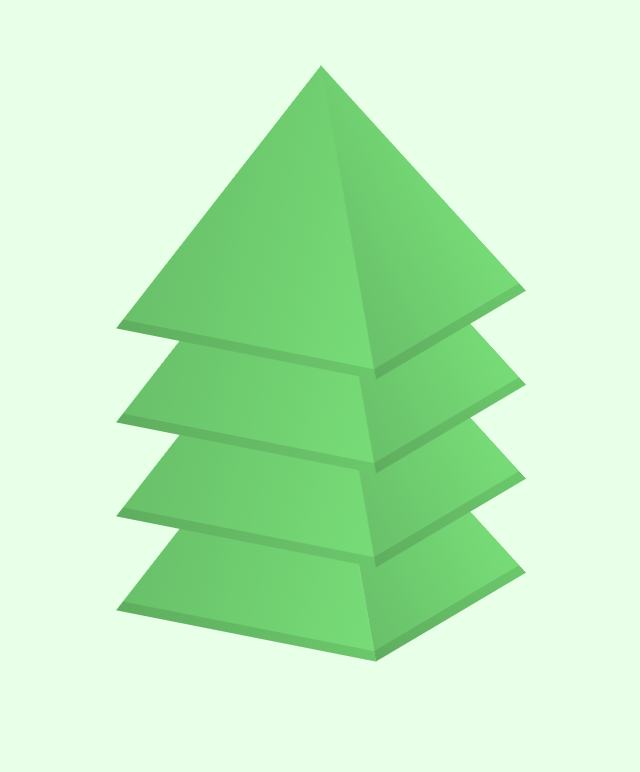
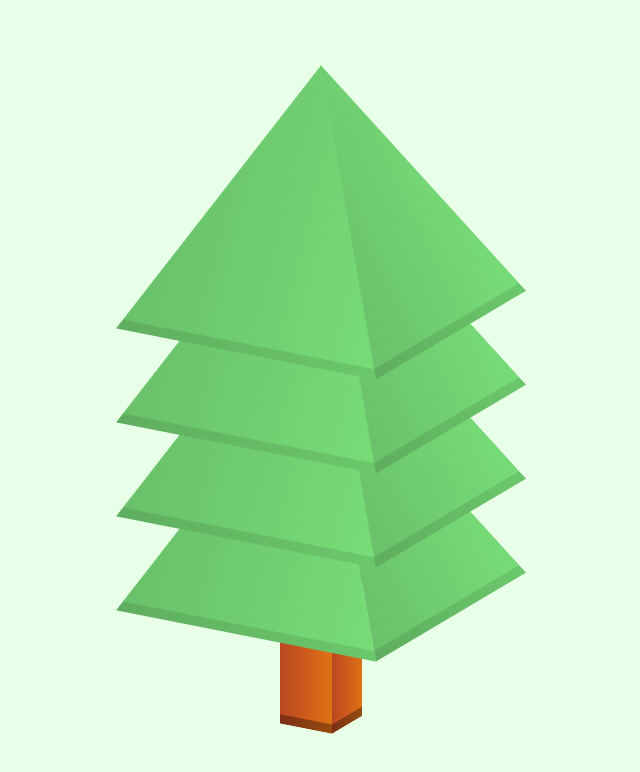
Before and after one commit to CJR85/animated-christmas-tree, a plain HTML site: page index.html in a window 1280 px wide. Shown: the whole page, without its empty margins (319-959 px from the left). Drawn offline with Linux system fonts and the light colour scheme.

Commit message:
Style bottom div on tree

```diff
--- a/style.css
+++ b/style.css
@@ -53,3 +53,16 @@ body {
   border-bottom: 10px solid #00000019;
   transform: rotateY(calc(90deg * var(--i))) rotateX(30deg) translateZ(173px);
 }
+
+.tree div.bottom span {
+  position: absolute;
+  top: 350px;
+  left: calc(50% - 30px);
+  width: 60px;
+  height: 100%;
+  background: linear-gradient(90deg, #bb4622, #df7214);
+  // clip-path: polygon(50% 0%, 0% 100%, 100% 100%);
+  transform-origin: bottom;
+  border-bottom: 10px solid #00000055;
+  transform: rotateY(calc(90deg * var(--i))) translateZ(30px);
+}
```
